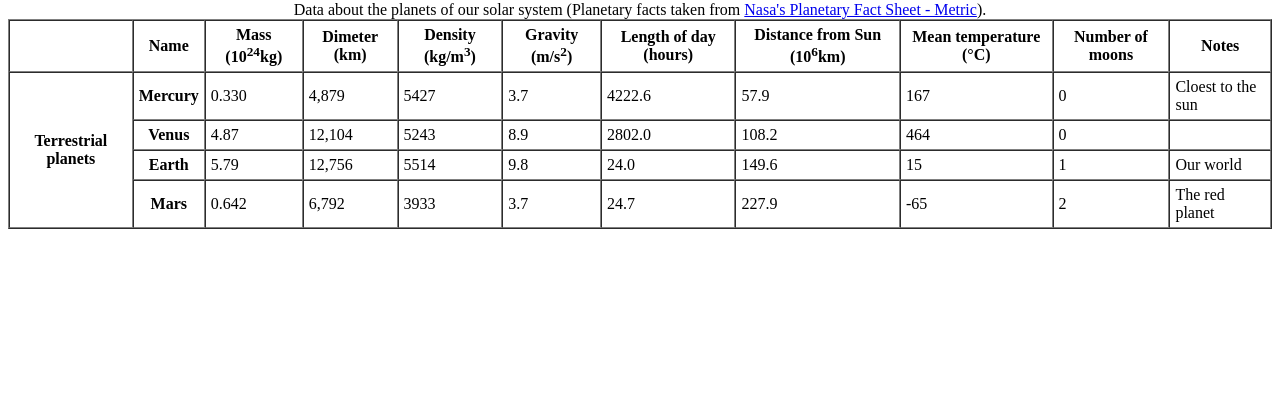
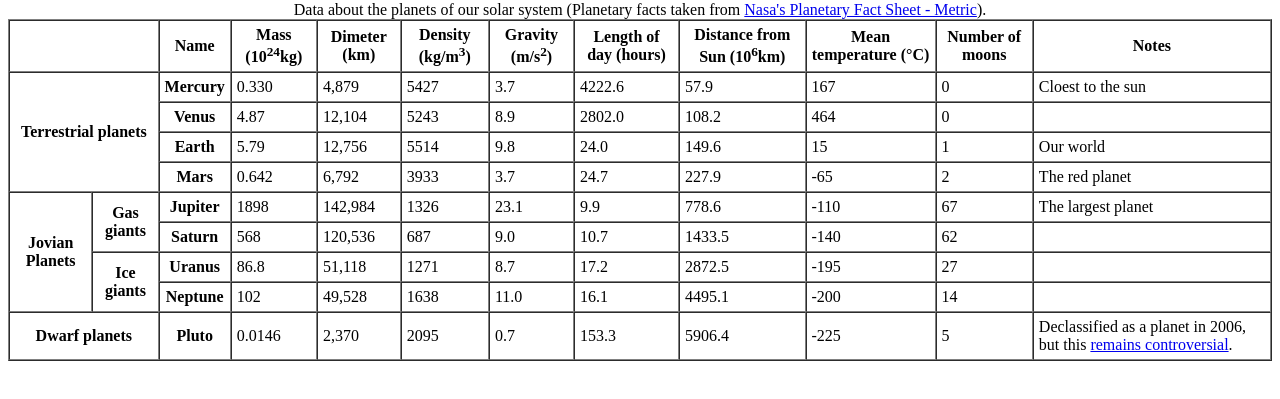
Before and after one commit to HuyHuynh2k2/html-tutorial, a plain HTML site: page htmlTable.html in a window 1280 px wide. Shown: the part 79-478 px from the top of the page. Drawn offline with Linux system fonts and the light colour scheme.

Commit message:
finished

```diff
--- a/htmlTable.html
+++ b/htmlTable.html
@@ -72,6 +72,70 @@
           <td>2</td>
           <td>The red planet</td>
         </tr>
+        <tr>
+          <th rowspan="4" scope="rowgroup">Jovian Planets</th>
+          <th rowspan="2" scope="rowgroup">Gas giants</th>
+          <th scope="row">Jupiter</th>
+          <td>1898</td>
+          <td>142,984</td>
+          <td>1326</td>
+          <td>23.1</td>
+          <td>9.9</td>
+          <td>778.6</td>
+          <td>-110</td>
+          <td>67</td>
+          <td>The largest planet</td>
+        </tr>
+        <tr>
+          <th scope="row">Saturn</th>
+          <td>568</td>
+          <td>120,536</td>
+          <td>687</td>
+          <td>9.0</td>
+          <td>10.7</td>
+          <td>1433.5</td>
+          <td>-140</td>
+          <td>62</td>
+          <td></td>
+        </tr>
+        <tr>
+          <th rowspan="2" scope="rowgroup">Ice giants</th>
+          <th scope="row">Uranus</th>
+          <td>86.8</td>
+          <td>51,118</td>
+          <td>1271</td>
+          <td>8.7</td>
+          <td>17.2</td>
+          <td>2872.5</td>
+          <td>-195</td>
+          <td>27</td>
+          <td></td>
+        </tr>
+        <tr>
+          <th scope="row"> Neptune</th>
+          <td>102</td>
+          <td>49,528</td>
+          <td>1638</td>
+          <td>11.0</td>
+          <td>16.1</td>
+          <td>4495.1</td>
+          <td>-200</td>
+          <td>14</td>
+          <td></td>
+        </tr>
+        <tr>
+          <th colspan="2" scope="row">Dwarf planets</th>
+          <th scope="row">Pluto</th>
+          <td>0.0146</td>
+          <td>2,370</td>
+          <td>2095</td>
+          <td>0.7</td>
+          <td>153.3</td>
+          <td>5906.4</td>
+          <td>-225</td>
+          <td>5</td>
+          <td>Declassified as a planet in 2006, but this <a href="https://www.usatoday.com/story/tech/2014/10/02/pluto-planet-solar-system/16578959/">remains controversial</a>.</td>
+        </tr>
       </tbody>
     </table>
   </body>
```
